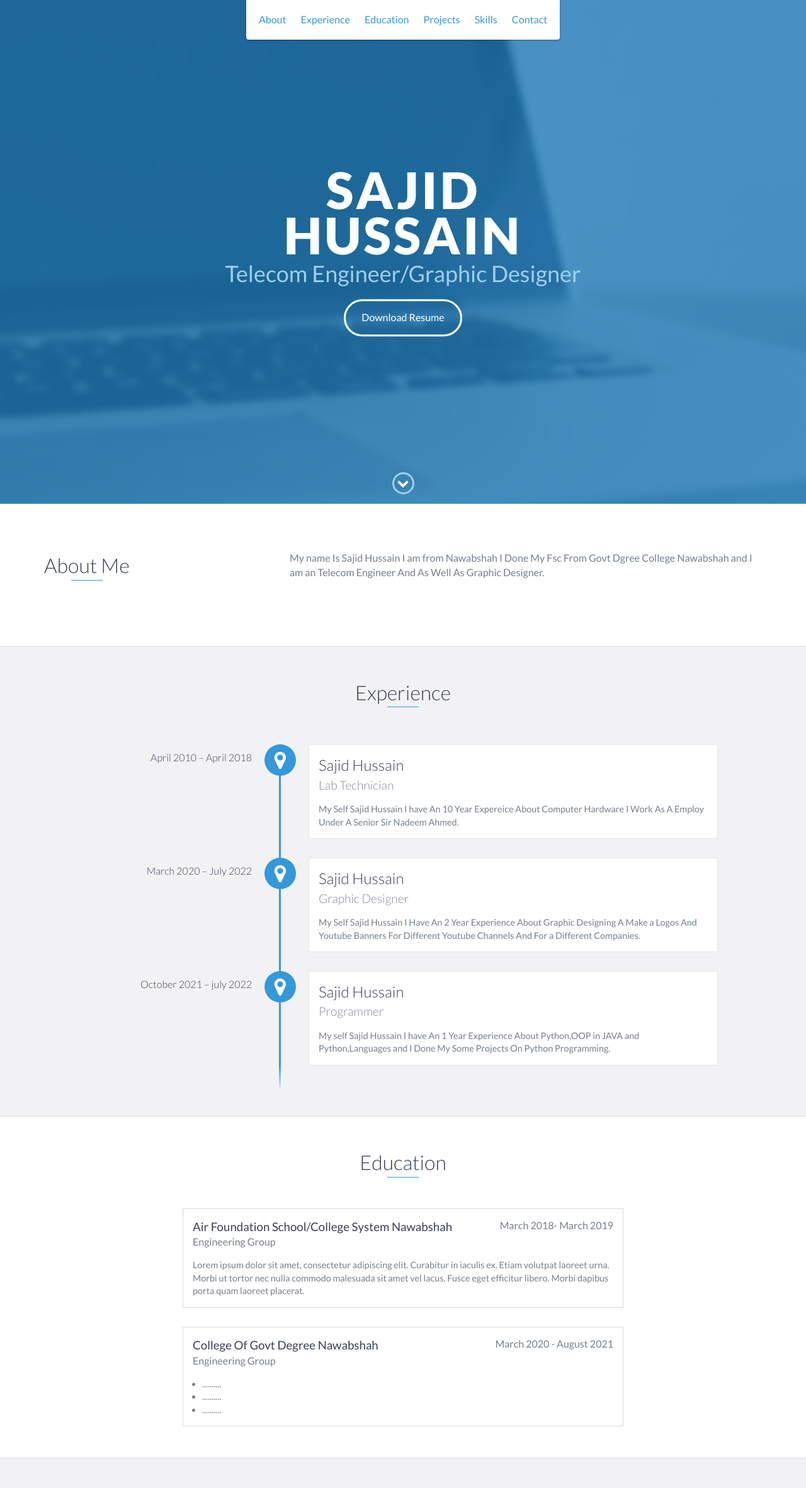
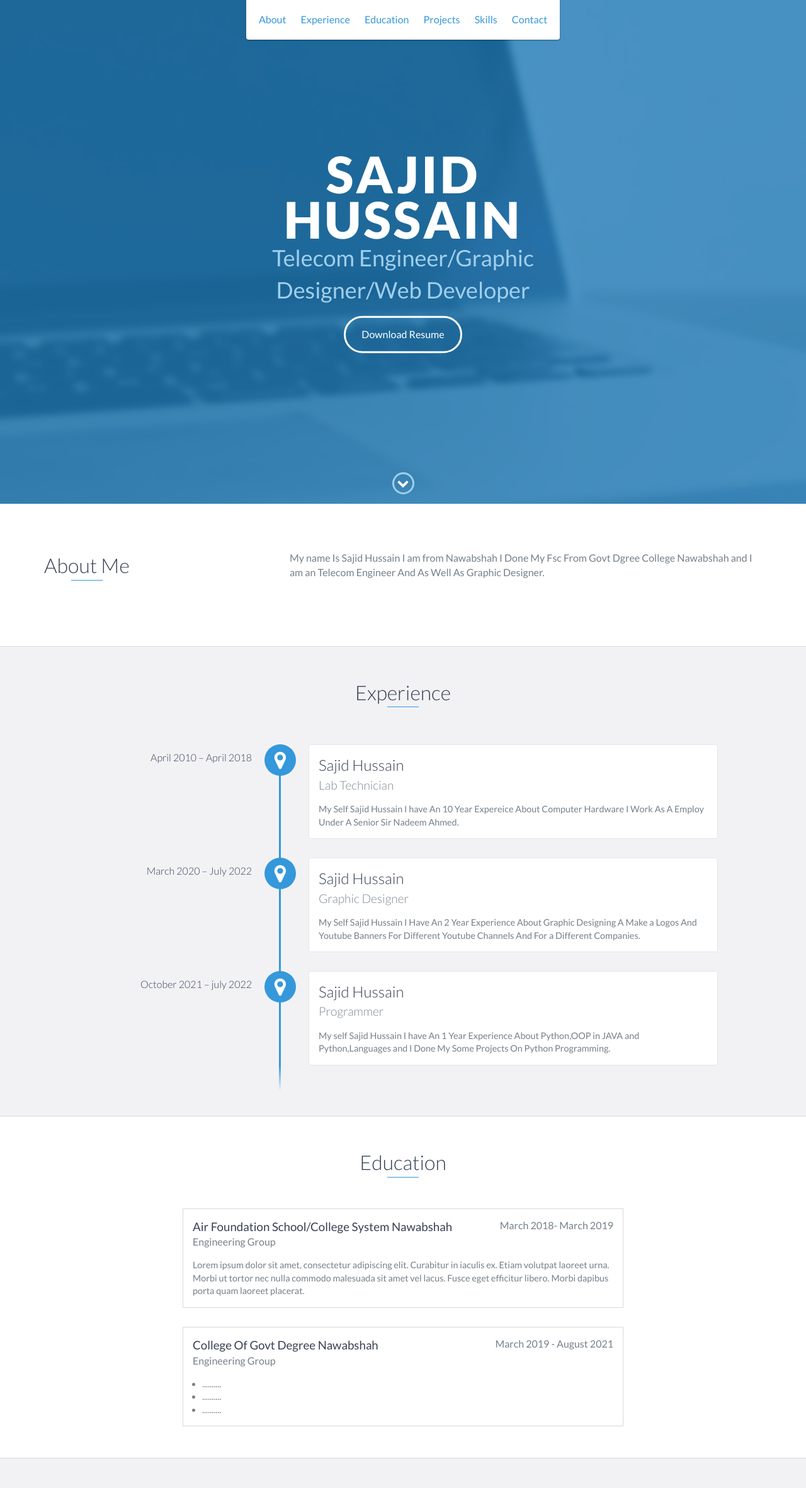
Before and after one commit to sajidhussain2725/Sajidhussain.com, a website: page index.html in a window 1280 px wide. Shown: the top 2363 px of the page at 63% size. Drawn offline with nearby package versions, Linux system fonts and the light colour scheme.

Commit message:
Update index.html

```diff
--- a/index.html
+++ b/index.html
@@ -49,7 +49,7 @@
     <div id="lead">
         <div id="lead-content">
             <h1>SAJID HUSSAIN</h1>
-            <h2>Telecom Engineer/Graphic Designer</h2>
+            <h2>Telecom Engineer/Graphic Designer/Web Developer</h2>
             <a href="#" class="btn-rounded-white">Download Resume</a>
         </div>
         <!-- End #lead-content -->
@@ -125,7 +125,7 @@
 
         <div class="education-block">
             <h3>College Of Govt Degree Nawabshah</h3>
-            <span class="education-date">March 2020 - August 2021</span>
+            <span class="education-date">March 2019 - August 2021</span>
             <h4>Engineering Group</h4>
             <ul>
                 <li>
```
